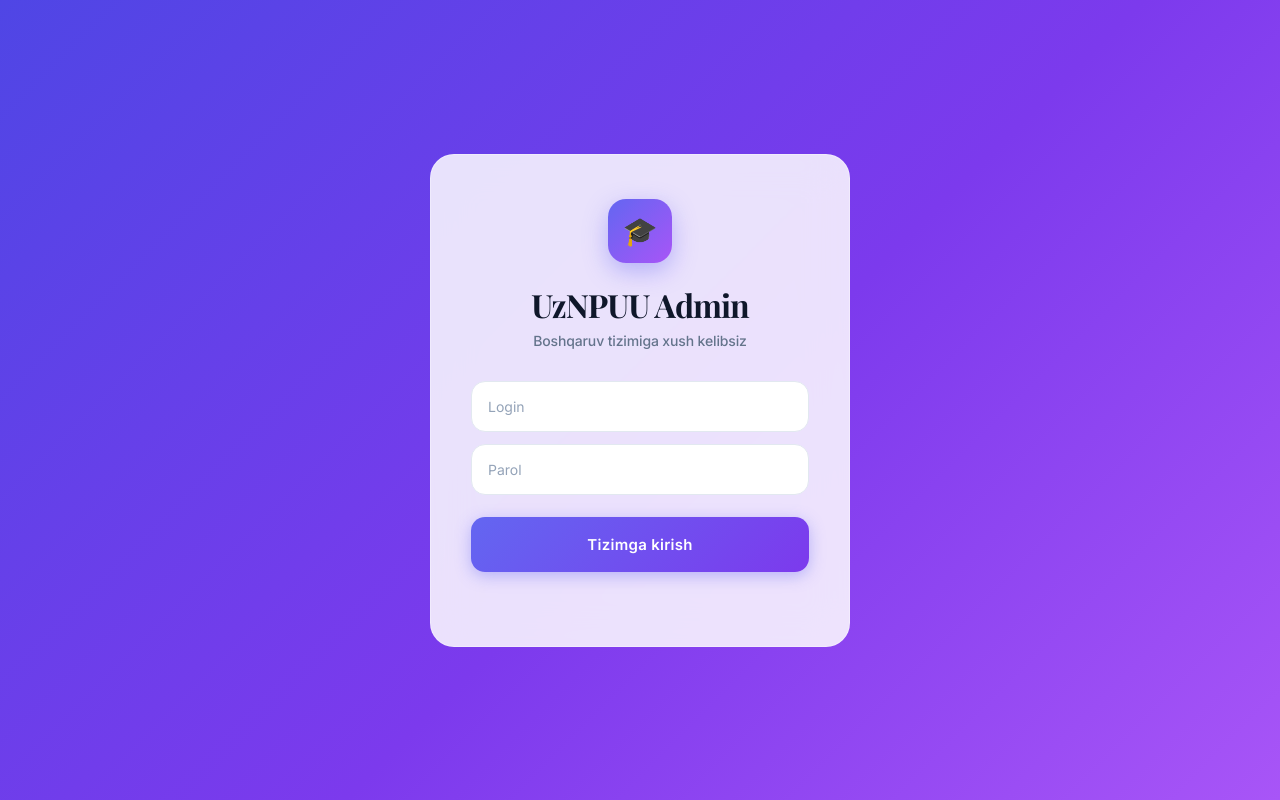
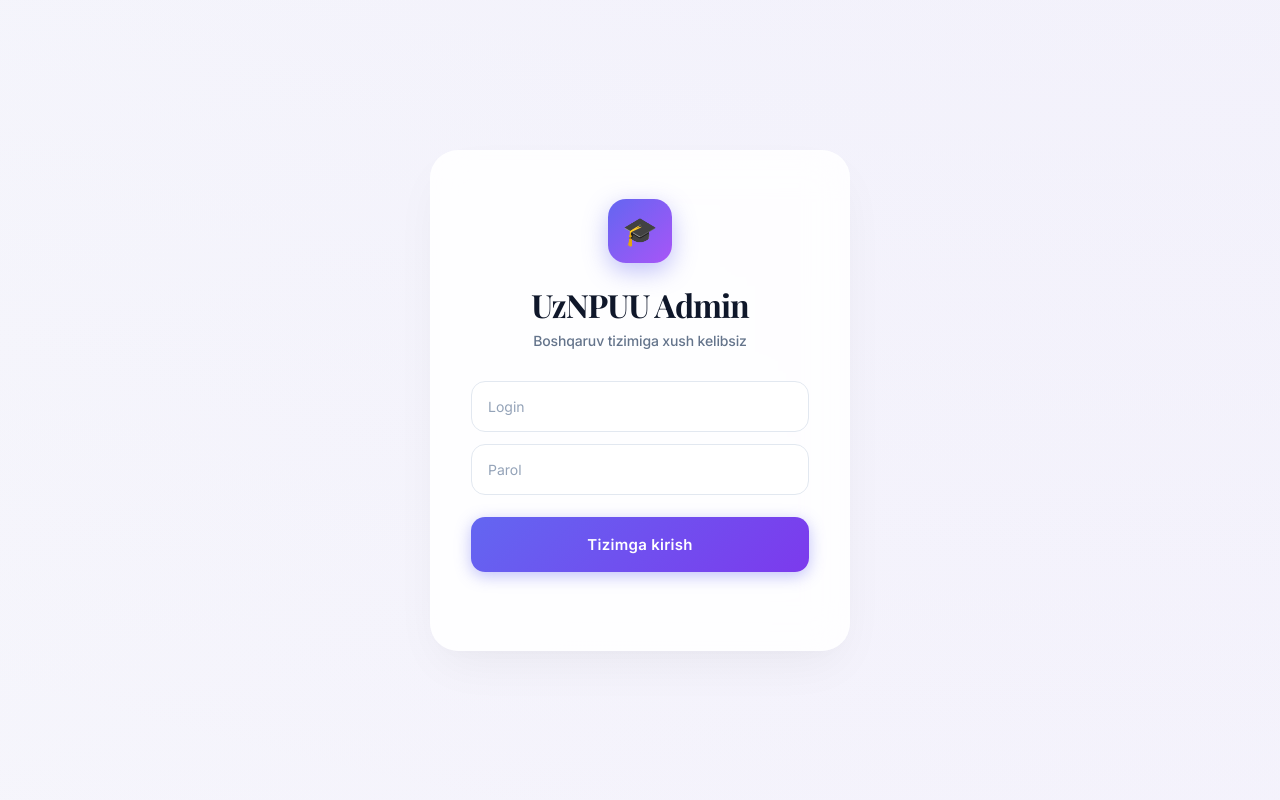
Before and after one commit to baron221/UzNPUU, a Next.js app in the folder admin-next/: page / in a window 1280 px wide. Built offline with nearby package versions, Linux system fonts and the light colour scheme.

Commit message:
Enhance Admin Login Aesthetics with Premium Ambient Background

```diff
--- a/admin-next/app/globals.css
+++ b/admin-next/app/globals.css
@@ -85,18 +85,24 @@ body {
   align-items: center;
   justify-content: center;
   padding: 20px;
-  background: linear-gradient(135deg, #4f46e5 0%, #7c3aed 55%, #a855f7 100%);
+  background-color: #f8fafc;
+  background-image:
+    radial-gradient(at 0% 0%, rgba(99, 102, 241, 0.08) 0, transparent 50%),
+    radial-gradient(at 100% 0%, rgba(124, 58, 237, 0.08) 0, transparent 50%),
+    radial-gradient(at 100% 100%, rgba(168, 85, 247, 0.08) 0, transparent 50%),
+    radial-gradient(at 0% 100%, rgba(79, 70, 229, 0.08) 0, transparent 50%);
 }
 
 .login-card {
   background: #fff;
-  border-radius: 24px;
-  padding: 44px 40px;
+  border-radius: 28px;
+  padding: 48px 40px;
   width: 100%;
   max-width: 420px;
   text-align: center;
-  box-shadow: var(--shadow-xl);
-  animation: fadeUp 0.4s ease both;
+  box-shadow: 0 20px 50px -10px rgba(0,0,0,0.05), 0 10px 20px -5px rgba(0,0,0,0.02);
+  border: 1px solid rgba(255,255,255,0.8);
+  animation: fadeUp 0.6s cubic-bezier(0.16, 1, 0.3, 1) both;
 }
 
 .login-logo {
```
Also changed, not shown: 1 other file (tests, documents, lock files or other folders).
